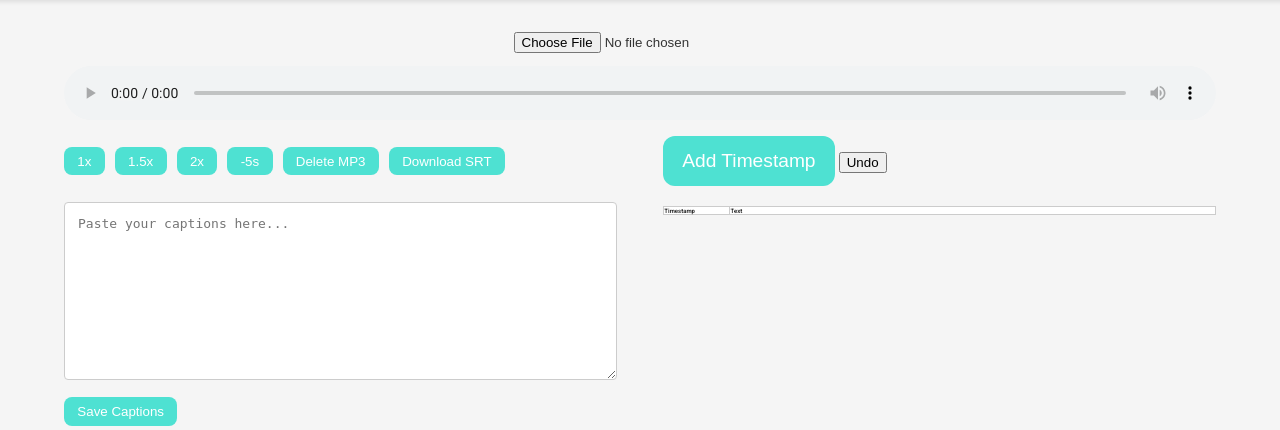
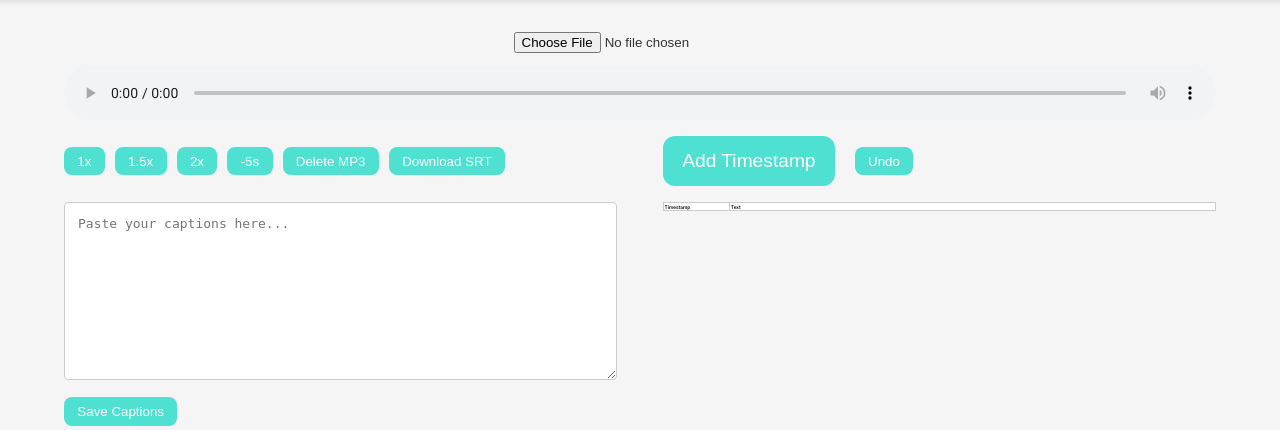
Before and after one commit to MOKINE10/MUSIC_CAPTION_APP, a Flask app: page / in a window 1280 px wide. Shown: the part 44-474 px from the top of the page. Run offline with Flask 2, Linux system fonts and the light colour scheme.

Commit message:
Update styles.css

```diff
--- a/static/styles.css
+++ b/static/styles.css
@@ -54,8 +54,7 @@ audio {
     margin-bottom: 1em;
 }
 
-.button-container,
-.add-timestamp-button-container {
+.button-container {
     display: flex;
     flex-wrap: wrap;
     gap: 10px;
@@ -63,15 +62,7 @@ audio {
     align-items: center;
     justify-content: flex-start;
     min-height: 50px;
-    height: auto; /* 自動調整 */
-}
-
-.button-container {
-    align-items: center;
-}
-
-.add-timestamp-button-container {
-    align-items: center;
+    height: auto;
 }
 
 .button-container button {
@@ -88,6 +79,15 @@ audio {
     background-color: var(--button-hover-bg-color);
 }
 
+.timestamp-undo-container {
+    display: flex;
+    margin-bottom: 1em;
+    align-items: center;
+    gap: 20px; /* ボタン間の間隔を適度に設定 */
+    min-height: 50px;
+    height: auto;
+}
+
 .add-timestamp-button {
     background-color: var(--button-bg-color);
     color: var(--button-text-color);
@@ -97,12 +97,29 @@ audio {
     transition: background-color 0.3s ease;
     border-radius: 12px;
     font-size: 1.2em;
-    margin-bottom: 1em;
     min-height: 50px;
-    height: auto; /* 自動調整 */
+    height: auto;
 }
 
 .add-timestamp-button:hover {
+    background-color: var(--button-hover-bg-color);
+}
+
+.undo-button {
+    background-color: var(--button-bg-color);
+    color: var(--button-text-color);
+    border: none;
+    padding: 0.5em 1em;
+    cursor: pointer;
+    transition: background-color 0.3s ease;
+    border-radius: 8px;
+    display: flex;
+    align-items: center;
+    margin-top: 10px; /* 上下のマージンを追加 */
+    margin-bottom: 10px;
+}
+
+.undo-button:hover {
     background-color: var(--button-hover-bg-color);
 }
 
@@ -148,7 +165,7 @@ textarea {
 table#captionTable {
     width: 100%;
     border-collapse: collapse;
-    font-size: 0.2em;
+    font-size: 5px;
     margin-top: 0;
     padding-top: 0;
 }
@@ -156,7 +173,7 @@ table#captionTable {
 table#captionTable th,
 table#captionTable td {
     border: 1px solid #ccc;
-    padding: 0.1em;
+    padding: 0.5px;
     text-align: left;
     background-color: var(--content-color);
 }
@@ -197,3 +214,9 @@ table#captionTable th {
     color: var(--button-text-color);
     border-radius: 8px;
 }
+
+@media (max-width: 768px) {
+    .delete-mp3-button {
+        display: none;
+    }
+}
```
